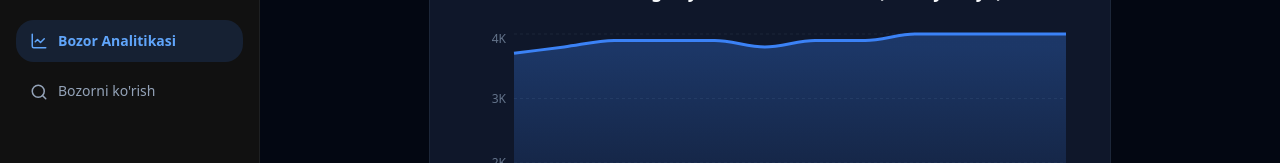
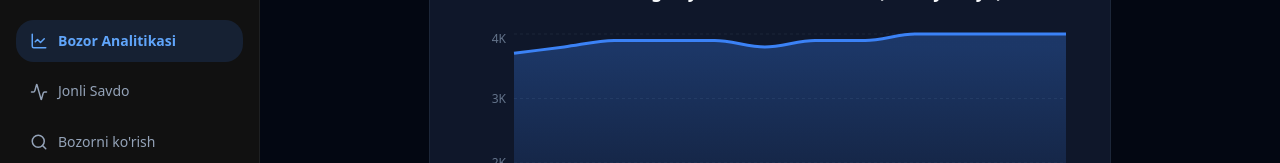
Before and after one commit to baxramov21/e-bazar, a Next.js app: page /buyer/analytics in a window 1280 px wide. Shown: the part 328-491 px from the top of the page. Built offline with nearby package versions, Linux system fonts and the light colour scheme.

Commit message:
feat: add Market Terminal to sidebar navigation

```diff
--- a/src/components/BuyerSidebar.tsx
+++ b/src/components/BuyerSidebar.tsx
@@ -2,7 +2,7 @@
 
 import Link from "next/link";
 import { usePathname } from "next/navigation";
-import { LayoutDashboard, MessageSquare, Search, ClipboardList, Settings, PlusCircle, LineChart } from "lucide-react";
+import { LayoutDashboard, MessageSquare, Search, ClipboardList, Settings, PlusCircle, LineChart, Activity } from "lucide-react";
 
 export default function BuyerSidebar() {
   const pathname = usePathname();
@@ -62,6 +62,10 @@ export default function BuyerSidebar() {
           <LineChart size={18} />
           Bozor Analitikasi
         </Link>
+        <Link href="/buyer/market" className={`nav-item ${isActive("/buyer/market") ? "active" : ""}`}>
+          <Activity size={18} />
+          Jonli Savdo
+        </Link>
         <Link href="/listings" className="nav-item">
           <Search size={18} />
           Bozorni ko'rish
```
